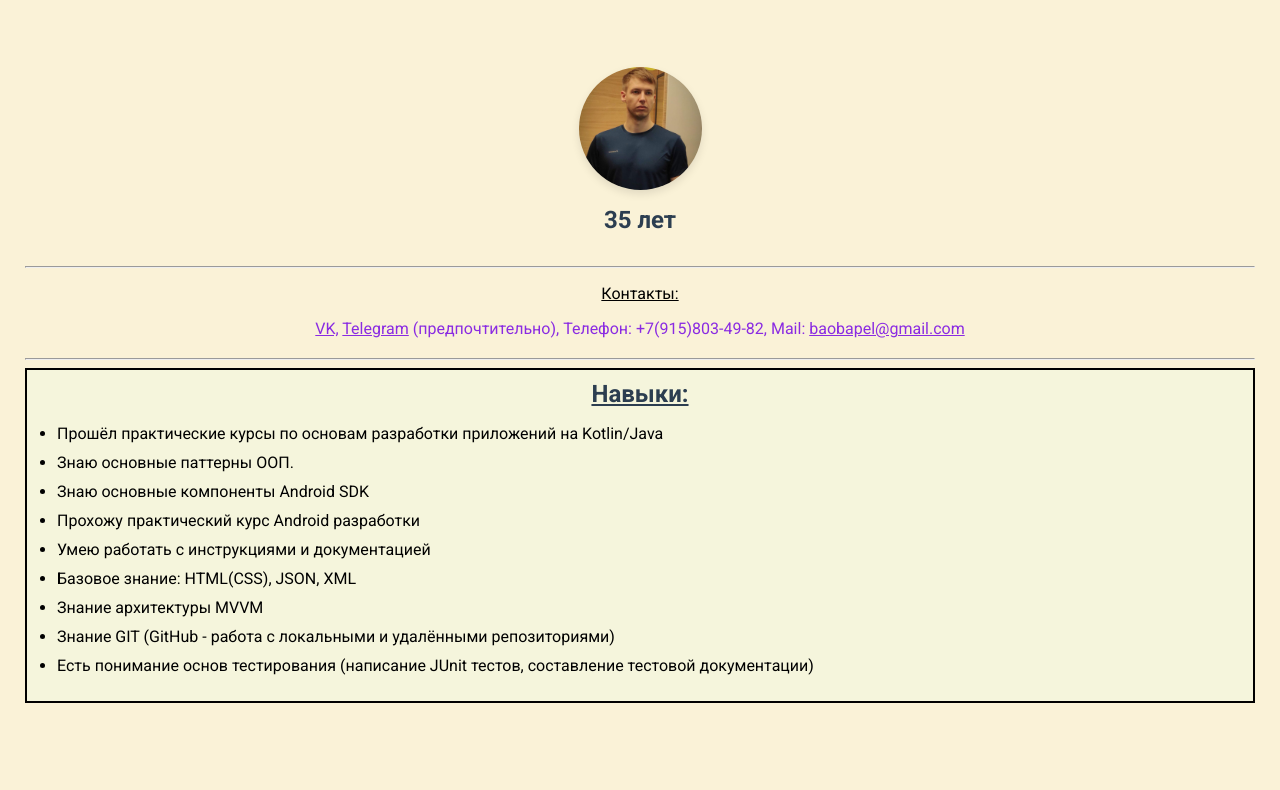
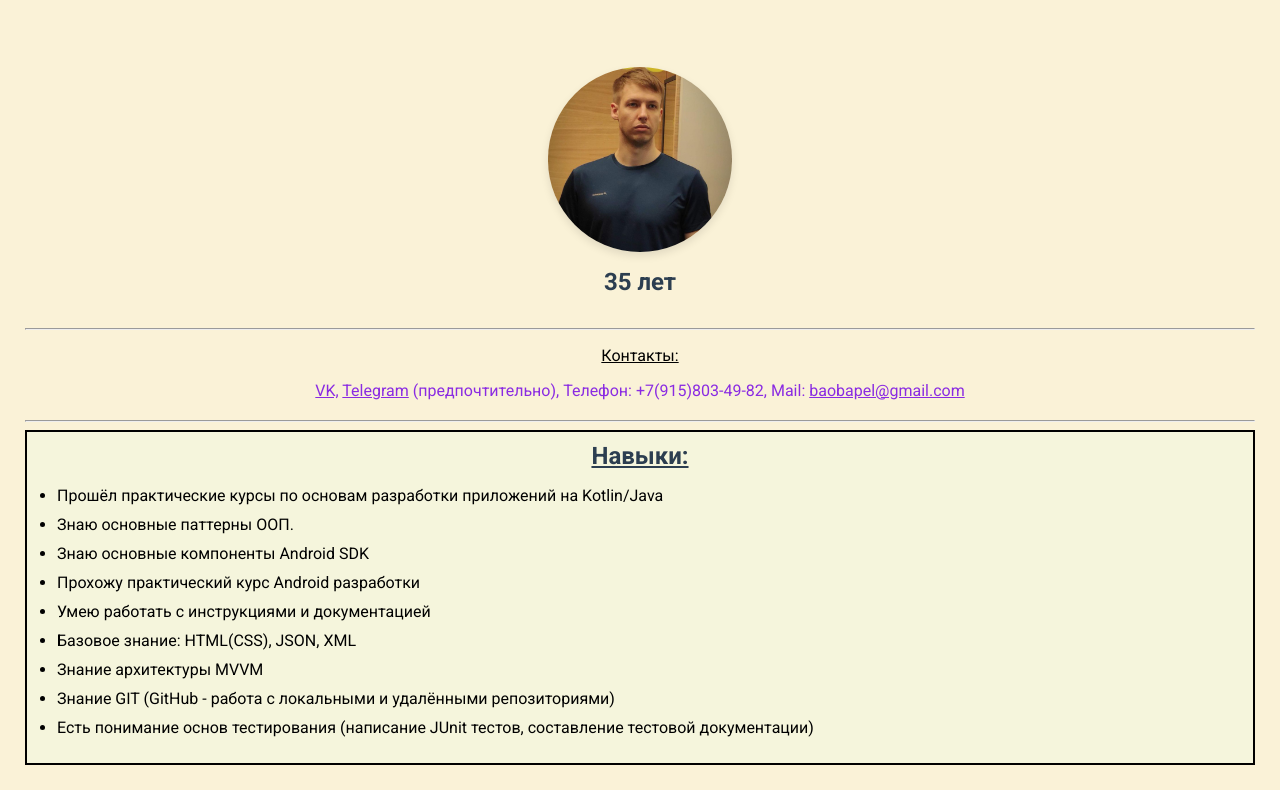
Before and after one commit to Baobapel/Baobapel.github.io, a plain HTML site: page index.html in a window 1280 px wide. Shown: the part 93-883 px from the top of the page. Before the commit the page ends 821 px from the top, so only its background shows below. Drawn offline with Linux system fonts and the light colour scheme.

Commit message:
img size

```diff
--- a/index.css
+++ b/index.css
@@ -26,8 +26,8 @@ a {
 }
 
 img {
-    width: 10%;
-    max-width: 20%;
+    width: 15%;
+    max-width: 35%;
     border-radius: 50%;
     box-shadow: 0 4px 8px rgba(0, 0, 0, 0.1);
     display: block;
```
